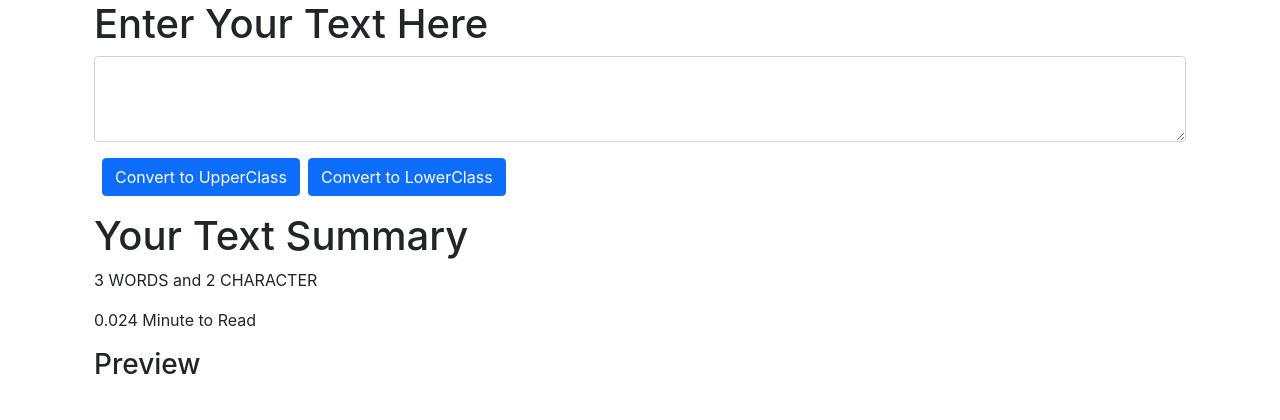
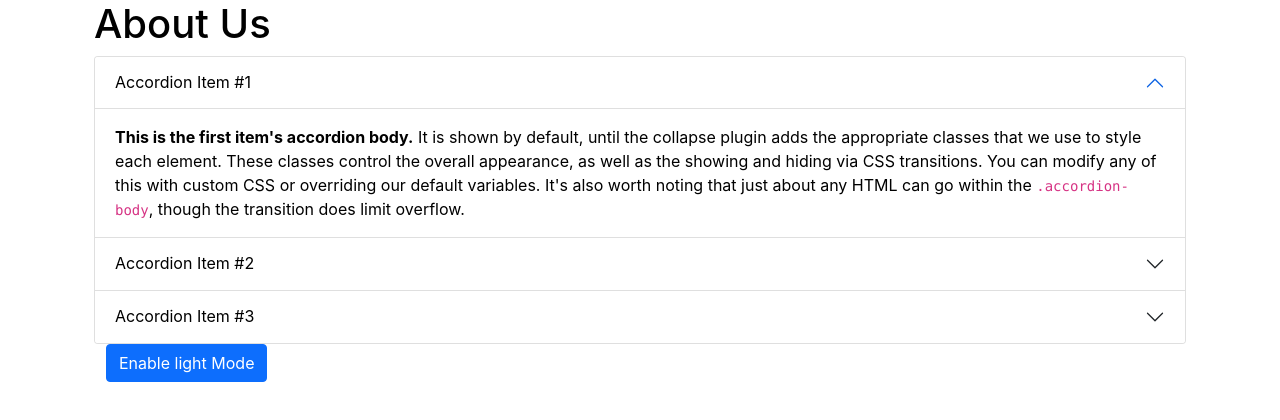
Before and after one commit to PoudelAmrit123/ReactApp, a React (Create React App) app in the folder my-app/: page / in a window 1280 px wide. Shown: the top 420 px of the page. Built offline with nearby package versions, Linux system fonts and the light colour scheme.

Commit message:
Dark Mode

```diff
--- a/my-app/src/App.js
+++ b/my-app/src/App.js
@@ -1,7 +1,9 @@
 // import logo from './logo.svg';
 import "./App.css";
 import Navbar from "./Component/NavBar";
-import TextForm from "./Component/TextForm";
+// import TextForm from "./Component/TextForm";
+import About from "./Component/About"
+
 
 //
 
@@ -11,7 +13,8 @@
     (
       <div className="container">
 
-        <TextForm heading=" Enter Your Text Here " />
+        {/* <TextForm heading=" Enter Your Text Here " /> */}
+        <About    />
 
       </div>
     )
--- /dev/null
+++ b/my-app/src/Component/About.js
@@ -0,0 +1,156 @@
+import React , {useState} from "react";
+
+export default function About() {
+
+
+    // myStyle {
+    // color : 'white' ,
+    // backgroundColor : 'black'
+
+    // }
+
+
+     const [mystyle, setmystyle] = useState({
+     color : 'black' ,
+ backgroundColor : 'white'
+
+     })
+
+    const [btnText, setbtnText] = useState(' Enable light Mode')
+
+     const toggleStyle = ()=> {
+
+  if ( mystyle.color=== 'white') {
+     setmystyle (  {
+         color : 'black' ,
+     backgroundColor : 'white' ,
+
+  })
+
+  setbtnText("Enable Dark Mode")
+  }
+    else {
+        setmystyle (  {
+            color : 'white' ,
+        backgroundColor : 'black'
+     })
+
+     setbtnText("Enable Light  Mode")
+    }
+
+
+
+     }
+
+
+
+  return (
+    <div className="container" style={mystyle} >
+      <h1>About Us</h1>
+
+      <div className="accordion" id="accordionExample">
+        <div className="accordion-item">
+          <h2 className="accordion-header" id="headingOne">
+            <button
+              className="accordion-button"
+              type="button"
+              style={mystyle}
+              data-bs-toggle="collapse "
+              data-bs-target="#collapseOne"
+              aria-expanded="true"
+              aria-controls="collapseOne"
+            >
+              Accordion Item #1
+            </button>
+          </h2>
+          <div
+            id="collapseOne"
+            className="accordion-collapse collapse show"
+            aria-labelledby="headingOne"
+            data-bs-parent="#accordionExample"
+          >
+            <div className="accordion-body" style={mystyle} >
+              <strong>This is the first item's accordion body.</strong> It is
+              shown by default, until the collapse plugin adds the appropriate
+              classes that we use to style each element. These classes control
+              the overall appearance, as well as the showing and hiding via CSS
+              transitions. You can modify any of this with custom CSS or
+              overriding our default variables. It's also worth noting that just
+              about any HTML can go within the <code>.accordion-body</code>,
+              though the transition does limit overflow.
+            </div>
+          </div>
+        </div>
+        <div className="accordion-item">
+          <h2 className="accordion-header" id="headingTwo">
+            <button
+              className="accordion-button collapsed"
+              type="button"
+              style={mystyle}
+              data-bs-toggle="collapse"
+              data-bs-target="#collapseTwo"
+              aria-expanded="false"
+              aria-controls="collapseTwo"
+            >
+              Accordion Item #2
+            </button>
+          </h2>
+          <div
+            id="collapseTwo"
+            className="accordion-collapse collapse"
+            aria-labelledby="headingTwo"
+            data-bs-parent="#accordionExample"
+          >
+            <div className="accordion-body" style={mystyle} >
+              <strong>This is the second item's accordion body.</strong> It is
+              hidden by default, until the collapse plugin adds the appropriate
+              classes that we use to style each element. These classes control
+              the overall appearance, as well as the showing and hiding via CSS
+              transitions. You can modify any of this with custom CSS or
+              overriding our default variables. It's also worth noting that just
+              about any HTML can go within the <code>.accordion-body</code>,
+              though the transition does limit overflow.
+            </div>
+          </div>
+        </div>
+        <div className="accordion-item">
+          <h2 className="accordion-header" id="headingThree">
+            <button
+              className="accordion-button collapsed"
+              type="button"
+              style={mystyle}
+              data-bs-toggle="collapse"
+              data-bs-target="#collapseThree"
+              aria-expanded="false"
+              aria-controls="collapseThree"
+            >
+              Accordion Item #3
+            </button>
+          </h2>
+          <div
+            id="collapseThree"
+            className="accordion-collapse collapse"
+            aria-labelledby="headingThree"
+            data-bs-parent="#accordionExample"
+          >
+            <div className="accordion-body" style={mystyle} >
+              <strong>This is the third item's accordion body.</strong> It is
+              hidden by default, until the collapse plugin adds the appropriate
+              classes that we use to style each element. These classes control
+              the overall appearance, as well as the showing and hiding via CSS
+              transitions. You can modify any of this with custom CSS or
+              overriding our default variables. It's also worth noting that just
+              about any HTML can go within the <code>.accordion-body</code>,
+              though the transition does limit overflow.
+            </div>
+          </div>
+        </div>
+      </div>
+
+  <div className="container">
+      <button type="button" class="btn btn-primary" onClick={toggleStyle} my-2> {btnText}</button>
+      </div>
+        </div>
+
+  );
+}
--- a/my-app/src/Component/TextForm.js
+++ b/my-app/src/Component/TextForm.js
@@ -22,13 +22,31 @@
        }
 
 
+       const handleClearChange = ()=> {
+
+        let newText = '';
+        setText(newText);
+
+       }
+
+
+
+
+
+
+
+
+
+
+
+
       const handleOnChange = (event)=> {
 
 
           setText(event.target.value);
 
       }
-      const [text,setText] = useState('  ')
+      const [text,setText] = useState('')
 
       return (
 
@@ -41,7 +59,9 @@
 
 </div>
    <button className="btn btn-primary mx-2"  onClick={handleUpChange}> Convert to UpperClass</button>
-   <button className="btn btn-primary"  onClick={handleLoChange}> Convert to LowerClass</button>
+   <button className="btn btn-primary mx-2"  onClick={handleLoChange}> Convert to LowerClass</button>
+   <button className="btn btn-primary"  onClick={handleClearChange}> Clear Text</button>
+
 </div>
 
                   <div className="container my-3">
```
